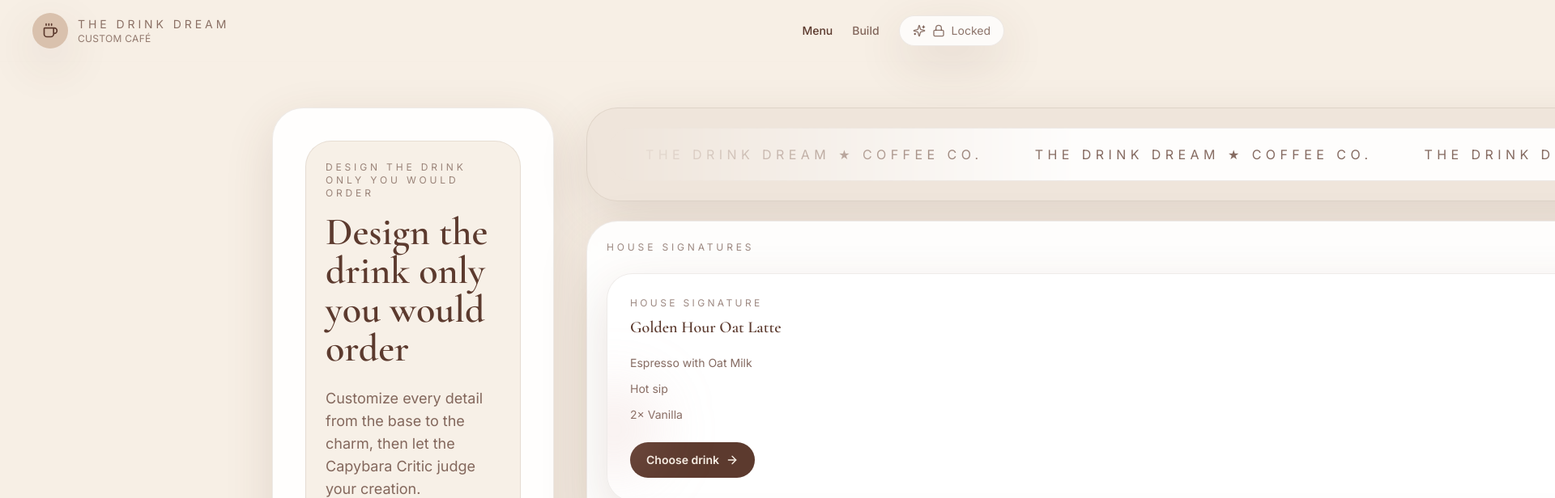
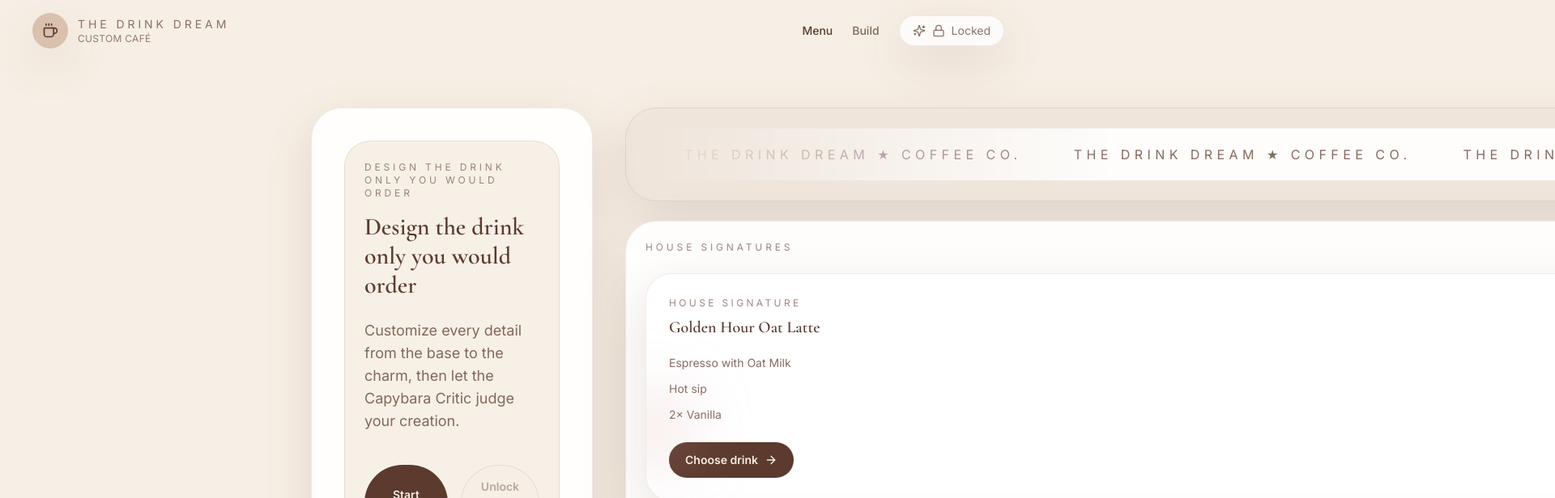
Before and after one commit to nadianairm16-ops/your-perfect-sip, a React (Vite) app: page / in a window 1280 px wide. Shown: the top 616 px of the page at 81% size, 1920 px wide, since content can reach past the window. Built offline with nearby package versions, Linux system fonts and the light colour scheme.

Commit message:
fix: make app layout much narrower for less zoomed appearance

```diff
--- a/src/App.tsx
+++ b/src/App.tsx
@@ -34,7 +34,7 @@ export default function App() {
     <ErrorBoundary>
       <div className="min-h-screen bg-cream text-coffee">
         <Navbar />
-        <main className="mx-auto max-w-2xl px-4 pb-16 sm:px-6 lg:px-8">
+        <main className="mx-auto max-w-xl px-4 pb-16 sm:px-6 lg:px-8">
           <AnimatedRoutes />
         </main>
       </div>
--- a/src/routes/BuilderPage.tsx
+++ b/src/routes/BuilderPage.tsx
@@ -111,7 +111,7 @@ export default function BuilderPage() {
   }
 
   return (
-    <div className="mx-auto max-w-2xl py-10 lg:py-14">
+    <div className="mx-auto max-w-xl py-10 lg:py-14">
       <div className="grid gap-10 lg:grid-cols-[1.05fr_0.95fr]">
         <motion.section
           initial={{ opacity: 0, y: 20 }}
--- a/src/routes/GamePage.tsx
+++ b/src/routes/GamePage.tsx
@@ -108,10 +108,10 @@ export default function GamePage() {
 
   if (!unlocked) {
     return (
-      <div className="mx-auto max-w-2xl py-16 text-center">
+      <div className="mx-auto max-w-xl py-16 text-center">
         <div className="rounded-[2.4rem] border border-coffee/10 bg-white/90 p-10 shadow-soft">
           <Lock className="mx-auto mb-4 h-12 w-12 text-coffee/70" />
-          <h1 className="text-3xl font-semibold text-coffee">Game locked</h1>
+          <h1 className="text-2xl font-semibold text-coffee">Game locked</h1>
           <p className="mt-4 text-sm leading-7 text-coffee/75">
             Score five perfect drinks in a row with the Capybara Critic to unlock this cozy rhythm mixing challenge.
           </p>
@@ -128,7 +128,7 @@ export default function GamePage() {
   }
 
   return (
-    <div className="mx-auto max-w-2xl py-10 lg:py-14">
+    <div className="mx-auto max-w-xl py-10 lg:py-14">
       <div className="grid gap-10 lg:grid-cols-[0.9fr_1.1fr]">
         <motion.section
           initial={{ opacity: 0, y: 20 }}
--- a/src/routes/HomePage.tsx
+++ b/src/routes/HomePage.tsx
@@ -11,12 +11,12 @@ export default function HomePage() {
   const unlocked = useAppStore((state) => state.unlocked)
 
   return (
-    <div className="mx-auto max-w-2xl py-10 lg:py-14">
+    <div className="mx-auto max-w-xl py-10 lg:py-14">
       <section className="grid gap-10 lg:grid-cols-[1.1fr_0.9fr] lg:items-start">
         <div className="rounded-[2.4rem] border border-coffee/10 bg-white/90 p-8 shadow-soft sm:p-10">
           <div className="rounded-[2rem] border border-coffee/10 bg-cream/90 p-6 shadow-sm">
             <p className="text-xs uppercase tracking-[0.32em] text-coffee/60">Design the drink only you would order</p>
-            <h1 className="mt-4 text-3xl font-semibold text-coffee sm:text-4xl lg:text-5xl">Design the drink only you would order</h1>
+            <h1 className="mt-4 text-2xl font-semibold text-coffee sm:text-3xl">Design the drink only you would order</h1>
             <p className="mt-6 max-w-2xl text-base leading-8 text-coffee/75 sm:text-lg">
               Customize every detail from the base to the charm, then let the Capybara Critic judge your creation.
             </p>
```
